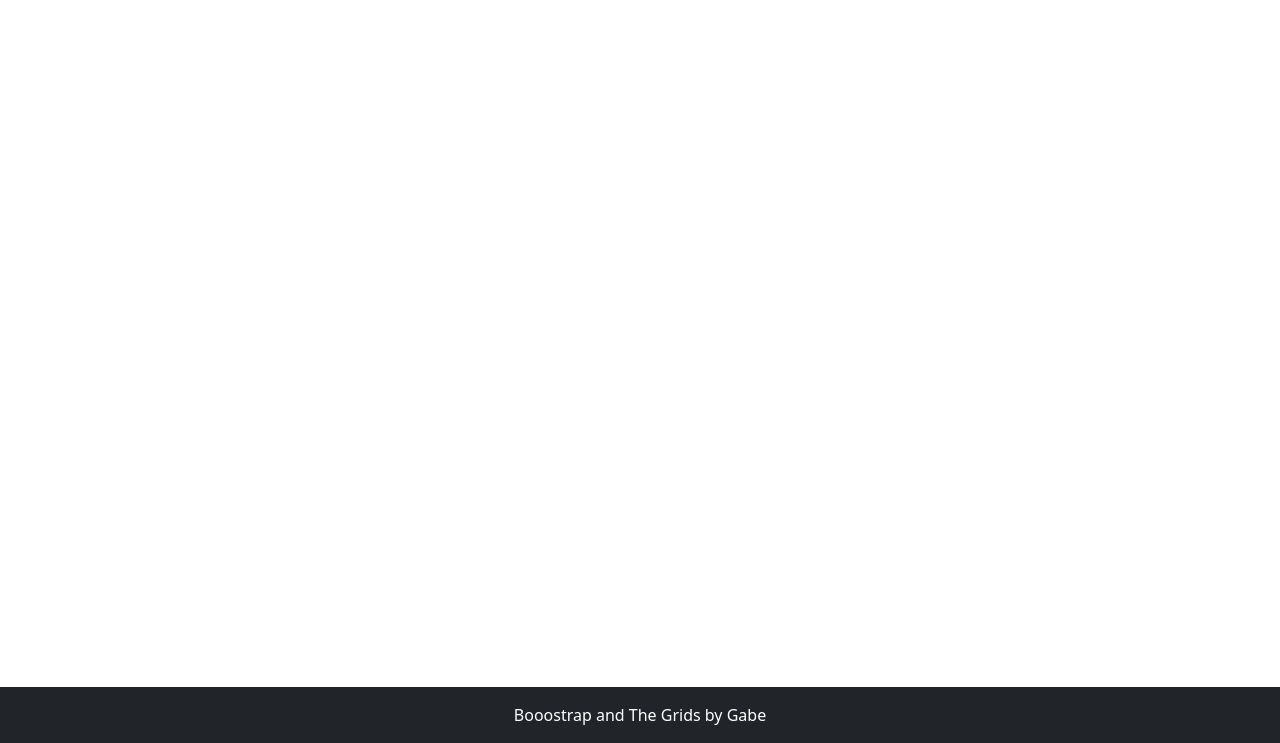
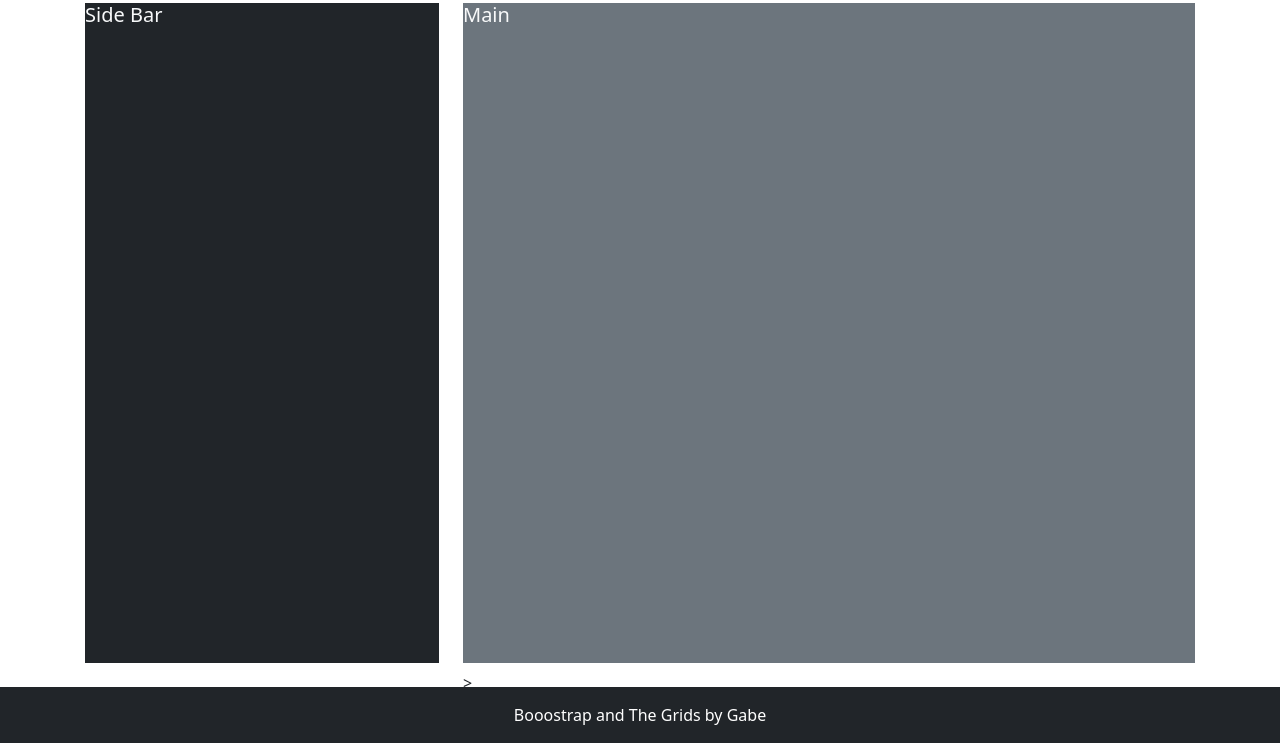
Before and after one commit to Coder-Gabe/Grids-HomePage, a plain HTML site: page Grid2.html in a window 1280 px wide. Shown: the part 57-800 px from the top of the page. Drawn offline with nearby package versions, Linux system fonts and the light colour scheme.

Commit message:
Grid2 completed

```diff
--- a/Grid2.html
+++ b/Grid2.html
@@ -62,9 +62,20 @@
 </nav>
 
     <main class="flex-shrink-0">
-       <div class="container">
-
-       </div>
+        <div class="container h-100 minHeight">
+            <div class="row h-100">
+                <div class="col-4">
+                      <div class="bg-dark text-light h-100">
+                          <h5>Side Bar</h5>
+                      </div>
+                </div>
+                <div class="col-8">
+                      <div class="bg-secondary text-light h-100">
+                        <h5>Main</h5>
+                      </div>>
+                </div>
+            </div>
+        </div>
     </main>
     <footer class="footer mt-auto py-3 bg-dark sticky-footer">
         <div class="container-fluid text-center">
```
